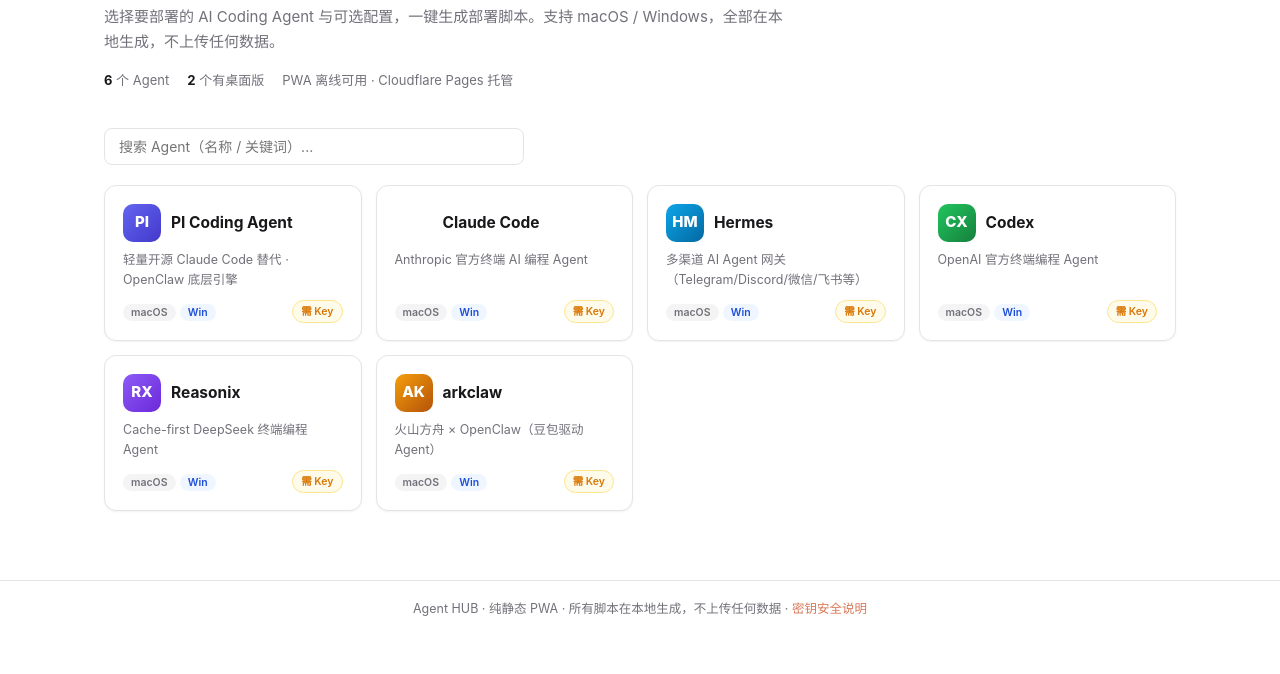
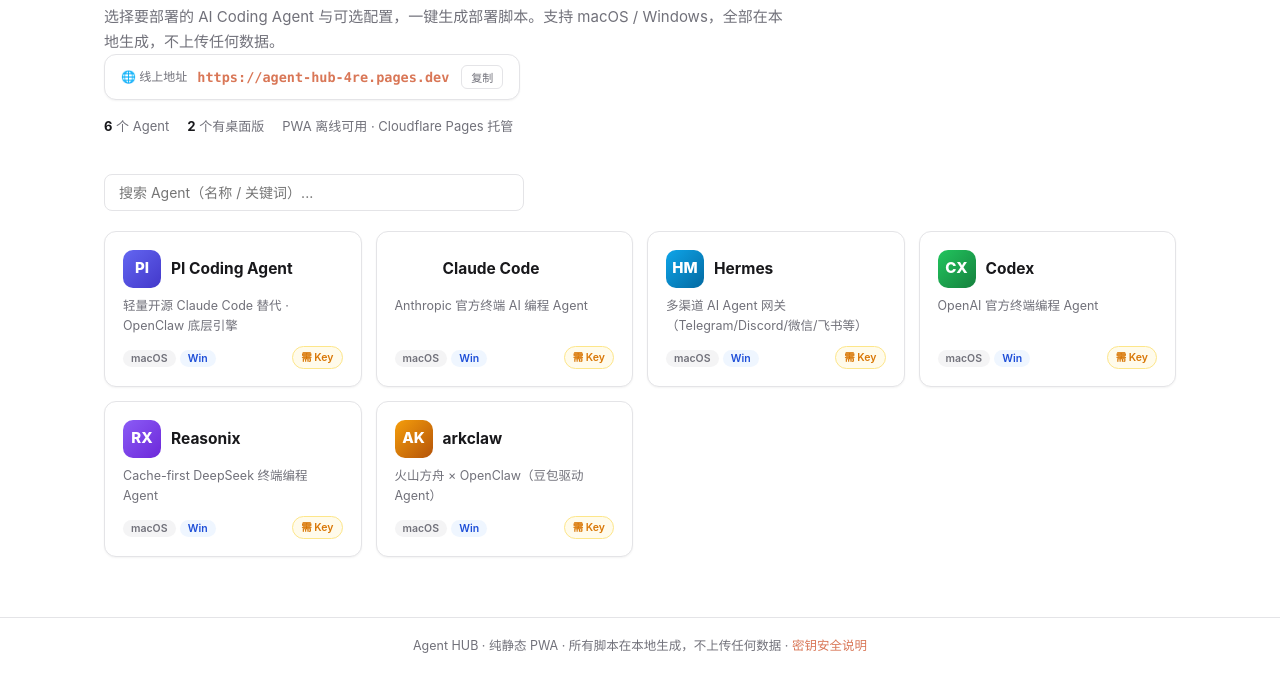
Before and after one commit to jaminliu89/agent-deploy-hub, a plain HTML site: page public/index.html in a window 1280 px wide. Shown: the part 162-836 px from the top of the page. Before the commit the page ends 800 px from the top, so only its background shows below. Drawn offline with Linux system fonts and the light colour scheme.

Commit message:
主页加线上地址链接条（可点击/复制）

```diff
--- a/public/app.js
+++ b/public/app.js
@@ -29,6 +29,7 @@
     const data = await r.json();
     store.agents = data.agents;
     store.newbieGuide = data.newbieGuide || null;
+    store.siteUrl = data.meta && data.meta.siteUrl || null;
     initSelection();
     return true;
   } catch (e) {
@@ -143,6 +144,12 @@
     <section class="hero">
       <h1>新机 Agent 部署中心</h1>
       <p>选择要部署的 AI Coding Agent 与可选配置，一键生成部署脚本。支持 macOS / Windows，全部在本地生成，不上传任何数据。</p>
+      ${store.siteUrl ? `
+      <div class="site-url">
+        <span class="su-label">🌐 线上地址</span>
+        <a href="${esc(store.siteUrl)}" target="_blank" rel="noopener">${esc(store.siteUrl)}</a>
+        <button class="copy-btn" onclick="copyText(this,'${esc(store.siteUrl)}')">复制</button>
+      </div>` : ""}
       <div class="stats">
         <span class="stat"><b>${store.agents.length}</b> 个 Agent</span>
         <span class="stat"><b>${store.agents.filter(a => a.desktop && a.desktop.available).length}</b> 个有桌面版</span>
--- a/public/data/agents.json
+++ b/public/data/agents.json
@@ -2,6 +2,7 @@
   "meta": {
     "version": 2,
     "updated": "2026-08-04",
+    "siteUrl": "https://agent-hub-4re.pages.dev",
     "note": "官方地址全部经 npm registry 元数据 + HTTP 可达性验证（2026-08-04）。"
   },
   "newbieGuide": "初次使用：默认勾选「CLI 本体 + 核心配置」即可开箱即用。Skills / 插件等进阶选项带【推荐/可选/高级】标记，先看说明再决定是否勾选；不确定就不选，不会影响 Agent 基本使用。",
--- a/public/styles.css
+++ b/public/styles.css
@@ -104,6 +104,19 @@
 #installBar.show { display: flex; }
 #installBar .ib-text { font-size: 13.5px; }
 #installBar .ib-text b { color: var(--claude); }
+
+/* ===== 线上地址条 ===== */
+.site-url {
+  display: inline-flex; align-items: center; gap: 10px; flex-wrap: wrap;
+  background: var(--card); border: 1px solid var(--border); border-radius: var(--radius-lg);
+  padding: 10px 16px; box-shadow: var(--shadow-sm); font-size: 13.5px;
+}
+.site-url .su-label { color: var(--muted-fg); font-size: 12px; }
+.site-url a {
+  font-family: var(--mono); font-size: 13.5px; color: var(--claude); font-weight: 600;
+  word-break: break-all;
+}
+.site-url .copy-btn { position: static; margin-left: 2px; }
 
 /* Layout */
 #view { flex: 1; max-width: 1120px; width: 100%; margin: 0 auto; padding: 28px 24px 60px; }
```
